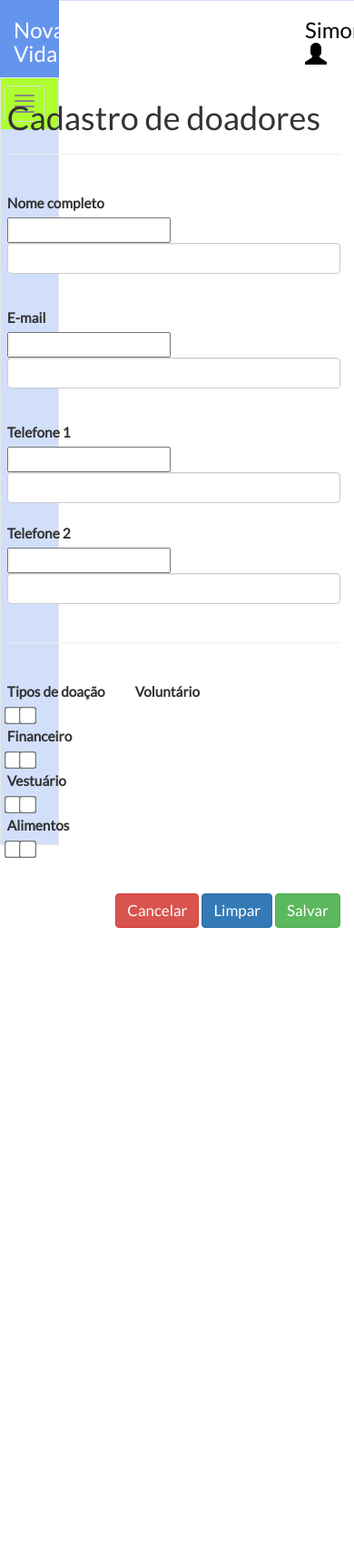
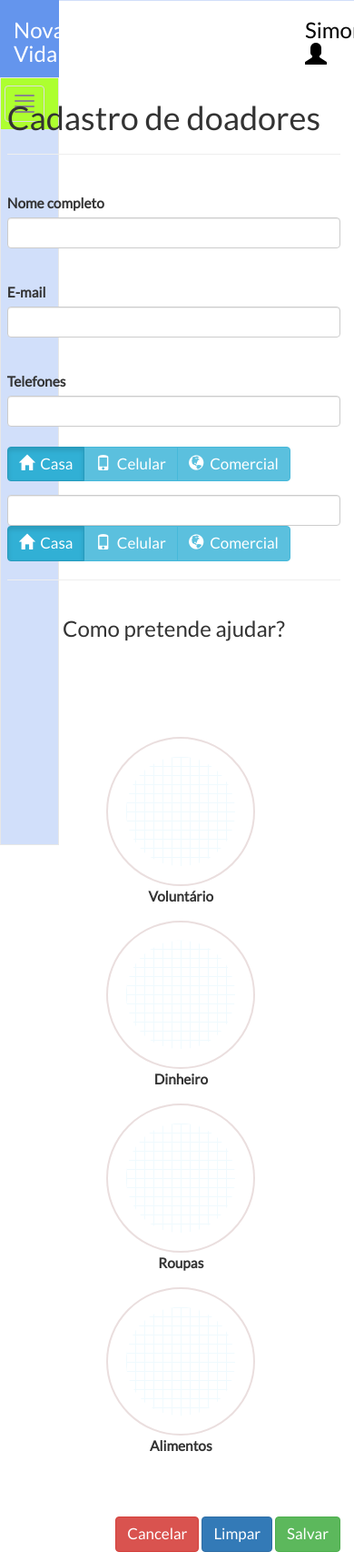
Before and after one commit to camila-cruz/sos-nova-vida, a Django app: page /formDoador in a window 390 px wide; the page is wider, and only the part inside the window is pictured. Shown: that part at 91% size. Before the commit the page ends 1020 px from the top of that part, so only its background shows below. Run offline with Django 3.2, Linux system fonts and the light colour scheme; some libraries are stand-ins or nearby versions; some web fonts are replaced.

Commit message:
Redesign de checkbox do Cadastro de Doador

```diff
--- a/sistema/templates/formDoador.html
+++ b/sistema/templates/formDoador.html
@@ -1,8 +1,33 @@
 <!-- Carrega o menu lateral e o cabeçalho da página -->
 {% extends 'menu.html'%}
 {% load staticfiles %}
+{% load widget_tweaks %}
 
 {% block content %}
+<style>
+.lblDoador {
+    display: inline-block;
+    width: 100%;
+    margin: 2%;
+}
+.lblDoador > input { /* HIDE RADIO */
+    visibility: hidden; /* Makes input not-clickable */
+    position: absolute; /* Remove input from document flow */
+}
+.lblDoador > input + img { /* IMAGE STYLES */
+    cursor:pointer;
+    /*border:2px solid transparent;*/
+    border: 2px solid rgb(214, 190, 190);
+    border-radius: 50%;
+    padding: 5%;
+    opacity: 0.5;
+}
+.lblDoador > input:checked + img { /* (RADIO CHECKED) IMAGE STYLES */
+    border:2px solid #f00;
+    opacity: 1;
+}
+
+</style>
     <h1>Cadastro de doadores</h1><hr><br>
     <form name="doadorForm" class="form-horizontal" enctype="multipart/form-data" action="post_doador/" method="post">
         {% csrf_token %}
@@ -12,8 +37,7 @@
             {{ form.nome.errors }}
             <label for="{{ form.nome.id_for_label }}" class="col-md-2 col-md-offset-1">Nome completo</label>
             <div class="col-md-8">
-                {{ form.nome }}
-                <input type="text" class="form-control" ng-model='doador.nome' ng-required='true'><br>
+                {% render_field form.nome class+="form-control" %}<br>
             </div>
         </div>
 
@@ -21,62 +45,97 @@
             {{ form.email.errors }}
             <label for="{{ form.email.id_for_label }}" class="col-md-2 col-md-offset-1">E-mail</label>
             <div class="col-md-8">
-                {{ form.email }}
-                <input type="text" class="form-control" ng-model='doador.email'><br>
+                {% render_field form.email class+="form-control" type="email" %}<br>
             </div>
         </div>
 
         <div class="form-group">
             {{ form.tel_residencial.errors }}
-            <label for="{{ form.tel_residencial.id_for_label }}" class="col-md-2 col-md-offset-1">Telefone 1</label>
-            <div class="col-md-2">
-                {{ form.tel_residencial }}
-                <input type="text" class="form-control" ng-model='doador.tel1' maxlength="11"><!-- ng-pattern="/^[(][0-9]{2}[)] [0-9]{4,5}-[0-9]{4}$/" ui-telefone --><br>
+            <label for="{{ form.tel_residencial.id_for_label }}" class="col-md-2 col-md-offset-1">Telefones</label>
+            <div class="col-md-3">
+                {% render_field form.tel_residencial class+="form-control" max_length="11" %}
+                <!--<input type="text" class="form-control" ng-model='doador.tel1' maxlength="11"> ng-pattern="/^[(][0-9]{2}[)] [0-9]{4,5}-[0-9]{4}$/" ui-telefone --><br>
             </div>
 
-            {{ form.tel_celular.errors }}
-            <label for="{{ form.tel_celular.id_for_label }}" class="col-md-2 col-md-offset-1">Telefone 2</label>
-            <div class="col-md-2">
-                {{ form.tel_celular }}
-                <input type="text" class="form-control" ng-model='doador.tel2' maxlength="11"><!-- ng-pattern="/^[(][0-9]{2}[)] [0-9]{4,5}-[0-9]{4}$/" ui-telefone --><br>
+            <div class="btn-group btn-group-toggle col-md-4 col-md-offset-1" data-toggle="buttons">
+                <label class="btn btn-info active">
+                    <input type="checkbox" name="options" id="option1" autocomplete="off" checked>
+                    <span class="glyphicon glyphicon-home"></span>&nbsp;&nbsp;Casa
+                </label>
+                <label class="btn btn-info">
+                    <input type="checkbox" name="options" id="option2" autocomplete="off">
+                    <span class="glyphicon glyphicon-phone"></span>&nbsp;&nbsp;Celular
+                </label>
+                <label class="btn btn-info">
+                    <input type="checkbox" name="options" id="option3" autocomplete="off">
+                    <span class="glyphicon glyphicon-globe"></span>&nbsp;&nbsp;Comercial
+                </label>
             </div>
         </div>
 
-        <hr><br>
         <div class="form-group">
-            <label class="col-md-2 col-md-offset-1">Tipos de doação</label>
-            {{ form.voluntario.errors }}
-            <label for="{{ form.voluntario.id_for_label }}" class="col-md-1">Voluntário</label>
-            <div class="col-md-1">
-                {{ form.voluntario }}
-                <input type="checkbox" ng-model='doador.voluntario'><br>
+            {{ form.tel_residencial.errors }}
+            <div class="col-md-3 col-md-offset-3">
+                {% render_field form.tel_residencial class+="form-control" max_length="11" %}
             </div>
-
-            {{ form.financeiro.errors }}
-            <label for="{{ form.financeiro.id_for_label }}" class="col-md-1">Financeiro</label>
-            <div class="col-md-1">
-                {{ form.financeiro }}
-                <input type="checkbox" ng-model='doador.financeiro'><br>
-            </div>
-
-            {{ form.vestuario.errors }}
-            <label for="{{ form.vestuario.id_for_label }}" class="col-md-1">Vestuário</label>
-            <div class="col-md-1">
-                {{ form.vestuario }}
-                <input type="checkbox" ng-model='doador.vestuario'><br>
-            </div>
-
-            {{ form.alimenticio.errors }}
-            <label for="{{ form.alimenticio.id_for_label }}" class="col-md-1">Alimentos</label>
-            <div class="col-md-1">
-                {{ form.alimenticio }}
-                <input type="checkbox" ng-model='doador.alimenticio'><br>
+            <div class="btn-group btn-group-toggle col-md-4 col-md-offset-1" data-toggle="buttons">
+                <label class="btn btn-info active">
+                    <input type="checkbox" name="options" id="option1" autocomplete="off" checked>
+                    <span class="glyphicon glyphicon-home"></span>&nbsp;&nbsp;Casa
+                </label>
+                <label class="btn btn-info">
+                    <input type="checkbox" name="options" id="option2" autocomplete="off">
+                    <span class="glyphicon glyphicon-phone"></span>&nbsp;&nbsp;Celular
+                </label>
+                <label class="btn btn-info">
+                    <input type="checkbox" name="options" id="option3" autocomplete="off">
+                    <span class="glyphicon glyphicon-globe"></span>&nbsp;&nbsp;Comercial
+                </label>
             </div>
         </div>
 
-        <br>
+        <hr>
+        <div class="form-group">
+            <h3 class="col-md-12 text-center">Como pretende ajudar?</h3><br><br><br><br>
+            <div class="row text-center">
+                <div class="col-md-2 col-md-offset-2">
+                    {{ form.voluntario.errors }}
+                    <label for="{{ form.voluntario.id_for_label }}" class="lblDoador">
+                        {{ form.voluntario }}
+                        <img src="../static/img/graph-bg.png">
+                        <div>Voluntário</div>
+                    </label>
+                </div>
+                <div class="col-md-2">
+                    {{ form.financeiro.errors }}
+                    <label for="{{ form.financeiro.id_for_label }}" class="lblDoador">
+                        {{ form.financeiro }}
+                        <img src="../static/img/graph-bg.png">
+                        <div>Dinheiro</div>
+                    </label>
+                </div>
+                <div class="col-md-2">
+                    {{ form.vestuario.errors }}
+                    <label for="{{ form.vestuario.id_for_label }}" class="lblDoador">
+                        {{ form.vestuario }}
+                        <img src="../static/img/graph-bg.png">
+                        <div>Roupas</div>
+                    </label>
+                </div>
+                <div class="col-md-2">
+                    {{ form.alimenticio.errors }}
+                    <label for="{{ form.alimenticio.id_for_label }}" class="lblDoador">
+                        {{ form.alimenticio }}
+                        <img src="../static/img/graph-bg.png">
+                        <div>Alimentos</div>
+                    </label>
+                </div>
+            </div>
+        </div>
+
+        <br><br>
         <div class="row">
-            <div class="col-md-12 text-right">
+            <div class="col-md-11 text-right">
                 <button class="btn btn-danger">Cancelar</button>
                 <button class="btn btn-primary" type="reset">Limpar</button>
                 <button class="btn btn-success" type="submit">Salvar</button>
@@ -84,3 +143,36 @@
         </div>
     </form>
 {% endblock %}
+
+
+
+
+
+
+<!--
+    <div class="form-group hidden">
+            {{ form.tel_celular.errors }}
+            <label for="{{ form.tel_celular.id_for_label }}" class="col-md-2 col-md-offset-1">Telefone</label>
+            <div class="col-md-3">
+                {% render_field form.tel_celular class+="form-control" max_length="11" %}
+                <input type="text" class="form-control" ng-model='doador.tel2' maxlength="11"><!-- ng-pattern="/^[(][0-9]{2}[)] [0-9]{4,5}-[0-9]{4}$/" ui-telefone --><br>
+          <!--  </div>
+
+            {{ form.tel_celular.errors }}
+            <label for="{{ form.tel_celular.id_for_label }}" class="col-md-2 text-center">Tipo</label>
+            <div class="col-md-2">
+                <select class='form-control' ng-model='acolhido.dependente.parentesco'><br>
+                    <option value='telCasa'><span class="glyphicon glyphicon-home"></span>Casa</option>
+                    <option value='telCel'>Celular</option>
+                    <option value='telTrab'>Trabalho</option>
+                    <option value='telOutro'>Outro</option>
+                    <option value='' ng-disabled='true'>NENHUM</option>
+                </select>
+            </div>
+            <div class="col-md-1">
+                <button class="btn btn-danger btn-xs pull-right">
+                    <span class="glyphicon glyphicon-minus"></span>
+                </button>
+            </div>
+        </div>
+-->
```
